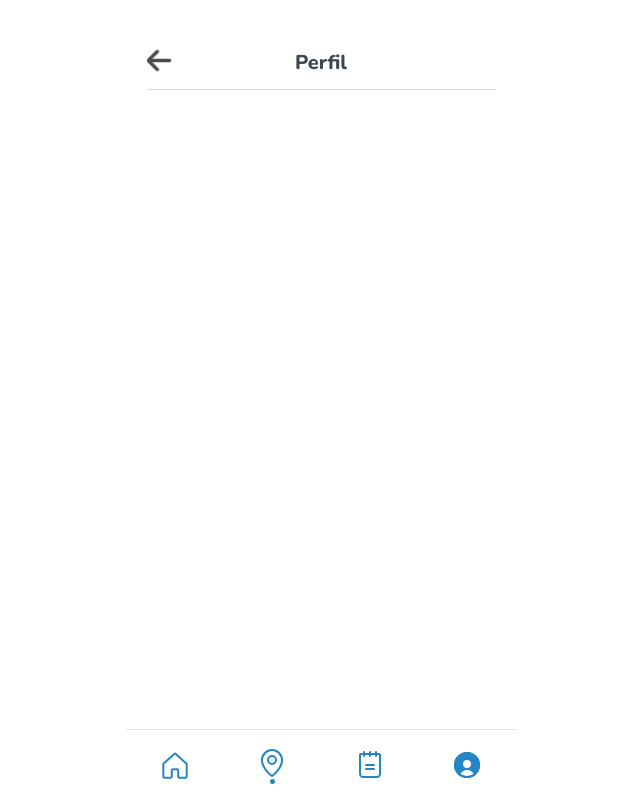
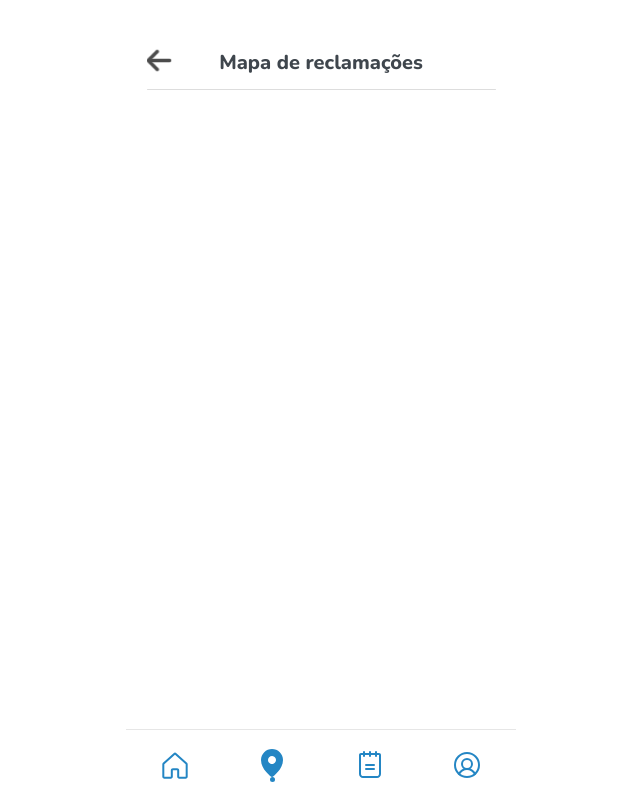
Before and after one commit to MatheusCruzMoura/Cittavox, a React (Vite) app in the folder app/: page /mapa in a window 1280 px wide. Shown: the whole page, without its empty margins (319-959 px from the left). Built offline with nearby package versions, Linux system fonts and the light colour scheme.

Commit message:
adicionando algumas paginas e organizando a navegação

```diff
--- a/app/src/Pages/Historico.jsx
+++ b/app/src/Pages/Historico.jsx
@@ -26,7 +26,7 @@ function Historico() {
         <BotaoVoltar as='a' href='javascript:history.back()'>
           <Voltar as='img' src={voltarUrl} />
         </BotaoVoltar>
-        <Nunito2>Perfil</Nunito2>
+        <Nunito2>Historico de Reclamações</Nunito2>
       </Navbar>
 
       <HeadLine />
@@ -35,7 +35,7 @@ function Historico() {
 
         <HomeMenu2>
           <MenuIcone href='/Home' ><img src={houseMenu} /></MenuIcone>
-          <MenuIcone href='/home'><img src={mapaMenu} /></MenuIcone>
+          <MenuIcone href='/mapa'><img src={mapaMenu} /></MenuIcone>
           <MenuIcone href='' className='selected'><img src={historicoMenu} /></MenuIcone>
           <MenuIcone href='/perfil'><img src={user} /></MenuIcone>
         </HomeMenu2>
--- a/app/src/Pages/Mapa.jsx
+++ b/app/src/Pages/Mapa.jsx
@@ -9,13 +9,13 @@ import HeadLine from '../components/HeadLine/Inicio'
 import BodyLogin from '../components/body/Login'
 import Nunito2 from '../components/titulos/Nunito2'
 
-
 import HomeMenu2 from '../components/menus/HomeMenu2'
 import MenuIcone from '../components/menus/HomeMenu2/MenuIcone'
 import houseMenu from '../assets/icons/menu/house.svg'
-import mapaMenu from '../assets/icons/menu/mapa.svg'
 import historicoMenu from '../assets/icons/menu/historico-icon.svg'
-import userSelected from '../assets/icons/menu/user-selected.svg'
+import userIcon from '../assets/icons/menu/user-icon.svg'
+import MapaSelectec from '../assets/icons/menu/mapa-selected.svg'
+
 
 
 function Mapa() {
@@ -27,7 +27,7 @@ function Mapa() {
         <BotaoVoltar as='a' href='javascript:history.back()'>
           <Voltar as='img' src={voltarUrl} />
         </BotaoVoltar>
-        <Nunito2>Perfil</Nunito2>
+        <Nunito2>Mapa de reclamações</Nunito2>
       </Navbar>
 
       <HeadLine />
@@ -35,9 +35,9 @@ function Mapa() {
 
         <HomeMenu2>
           <MenuIcone href='/Home' ><img src={houseMenu} /></MenuIcone>
-          <MenuIcone href='' className='selected'><img src={mapaMenu} /></MenuIcone>
+          <MenuIcone href='' className='selected'><img src={MapaSelectec} /></MenuIcone>
           <MenuIcone href='/historico'><img src={historicoMenu} /></MenuIcone>
-          <MenuIcone href='/Perfil'><img src={userSelected} /></MenuIcone>
+          <MenuIcone href='/Perfil'><img src={userIcon} /></MenuIcone>
         </HomeMenu2>
 
     </BodyLogin>
```
Also changed, not shown: app/src/assets/icons/menu/mapa-selected.svg (added).
